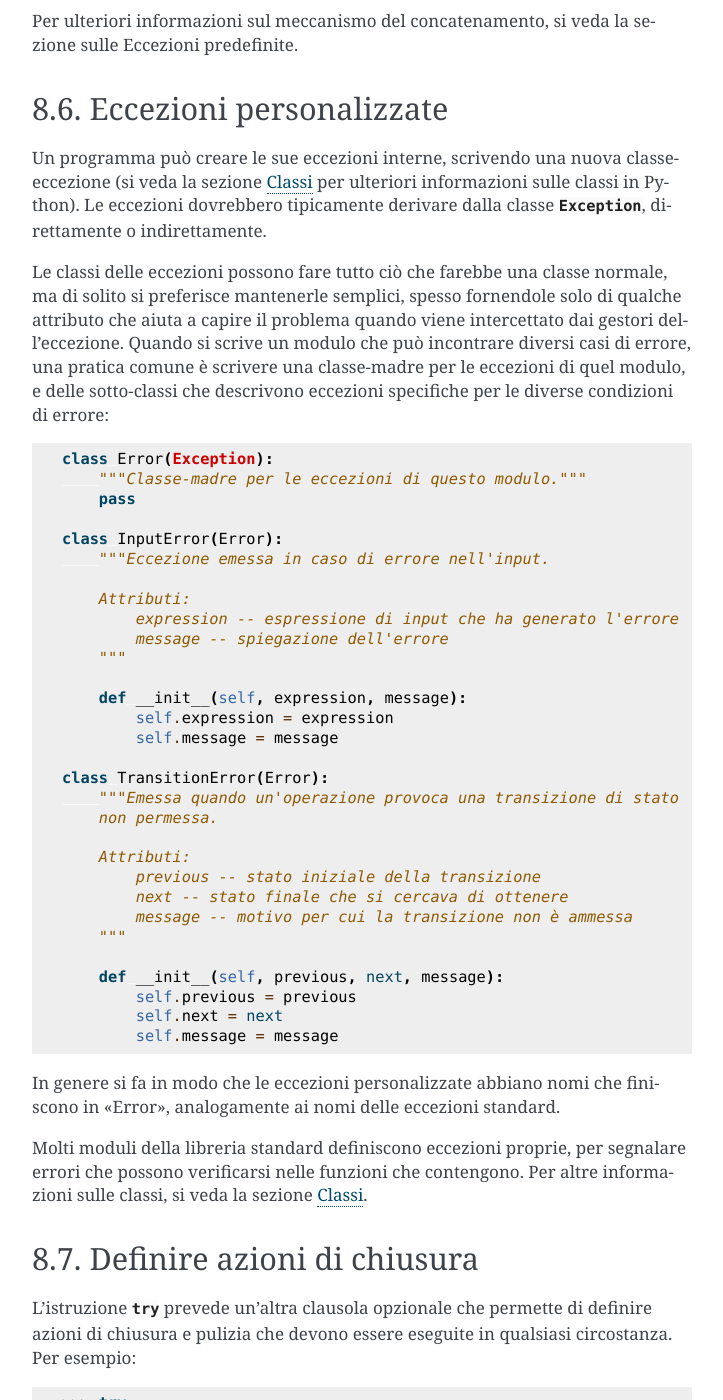
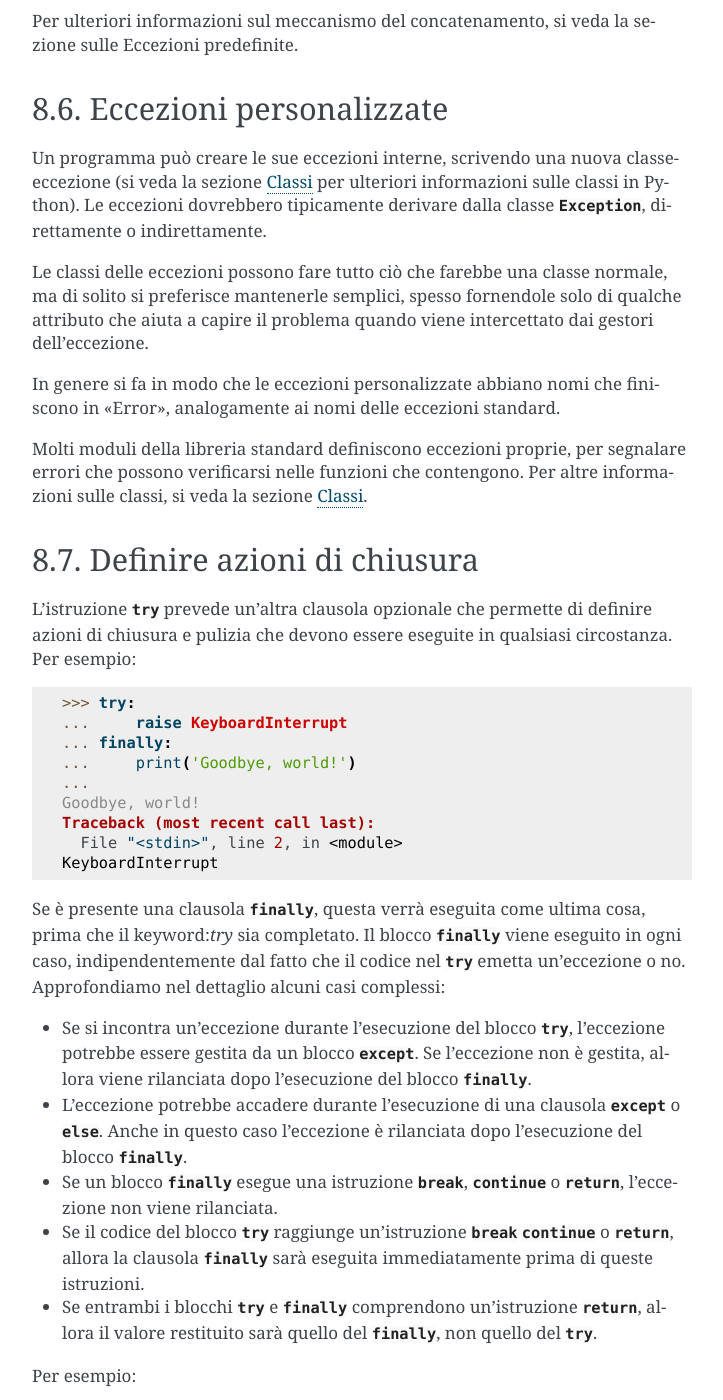
Before and after one commit to ricpol/pytutorial-it, a Sphinx documentation site: the page built from tutorial/source/errors.rst, in a window 1280 px wide and 1400 px high, scrolled down 6576 px. Shown: the whole window, without its empty margins (388-1111 px from the left). Built offline with Sphinx 7.4.7, drawn with Linux system fonts in a browser that asks for light colours.

Commit message:
sync up to commit 24ebaf6

```diff
--- a/tutorial/source/appetite.rst
+++ b/tutorial/source/appetite.rst
@@ -8,7 +8,7 @@
 
     Questa è la traduzione della **versione "stabile" del Tutorial per
     Python 3.9**, ed è aggiornata al
-    `1 gennaio 2022 <https://github.com/python/cpython/commits/3.9/Doc/tutorial>`_.
+    `8 marzo 2022 <https://github.com/python/cpython/commits/3.9/Doc/tutorial>`_.
     Raccomandiamo comunque di installare l’ultima versione di Python (3.10)
     e di seguire il tutorial per quella versione.
 
--- a/tutorial/source/errors.rst
+++ b/tutorial/source/errors.rst
@@ -338,41 +338,7 @@ derivare dalla classe :exc:`Exception`, direttamente o indirettamente.
 Le classi delle eccezioni possono fare tutto ciò che farebbe una classe
 normale, ma di solito si preferisce mantenerle semplici, spesso fornendole
 solo di qualche attributo che aiuta a capire il problema quando viene
-intercettato dai gestori dell'eccezione. Quando si scrive un modulo che può
-incontrare diversi casi di errore, una pratica comune è scrivere una
-classe-madre per le eccezioni di quel modulo, e delle sotto-classi che
-descrivono eccezioni specifiche per le diverse condizioni di errore::
-
-   class Error(Exception):
-       """Classe-madre per le eccezioni di questo modulo."""
-       pass
-
-   class InputError(Error):
-       """Eccezione emessa in caso di errore nell'input.
-
-       Attributi:
-           expression -- espressione di input che ha generato l'errore
-           message -- spiegazione dell'errore
-       """
-
-       def __init__(self, expression, message):
-           self.expression = expression
-           self.message = message
-
-   class TransitionError(Error):
-       """Emessa quando un'operazione provoca una transizione di stato
-       non permessa.
-
-       Attributi:
-           previous -- stato iniziale della transizione
-           next -- stato finale che si cercava di ottenere
-           message -- motivo per cui la transizione non è ammessa
-       """
-
-       def __init__(self, previous, next, message):
-           self.previous = previous
-           self.next = next
-           self.message = message
+intercettato dai gestori dell'eccezione.
 
 In genere si fa in modo che le eccezioni personalizzate abbiano nomi che
 finiscono in "Error", analogamente ai nomi delle eccezioni standard.
```
